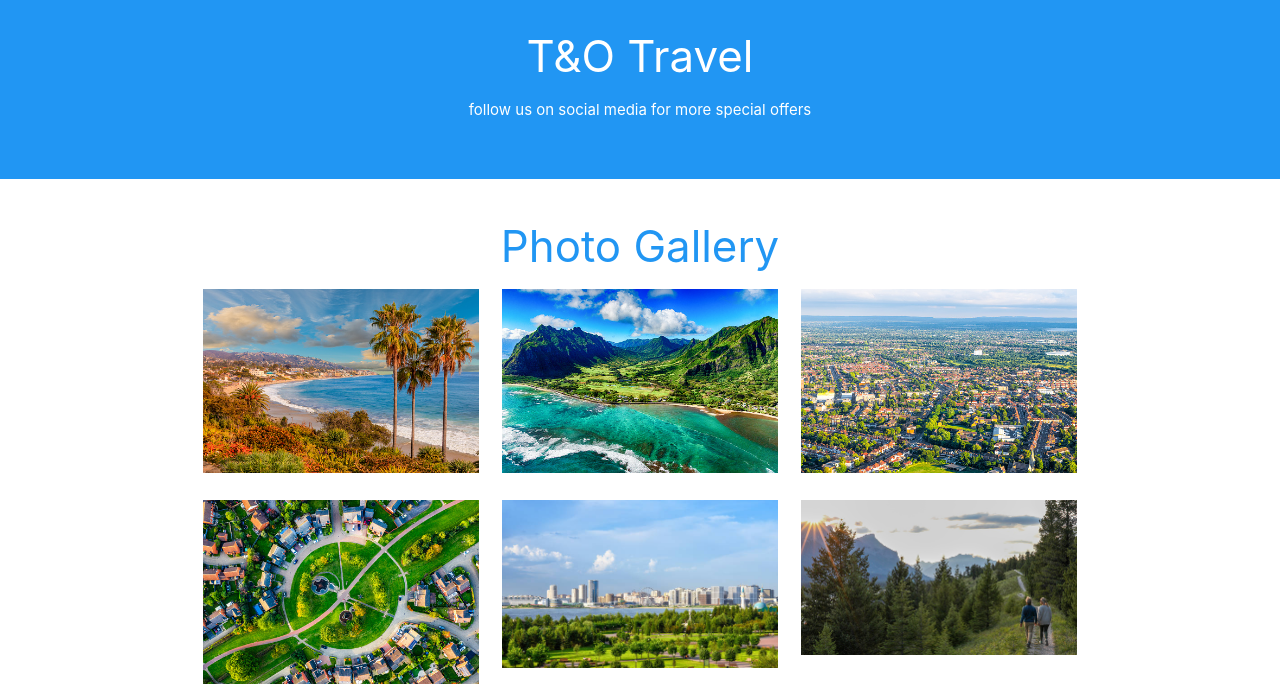
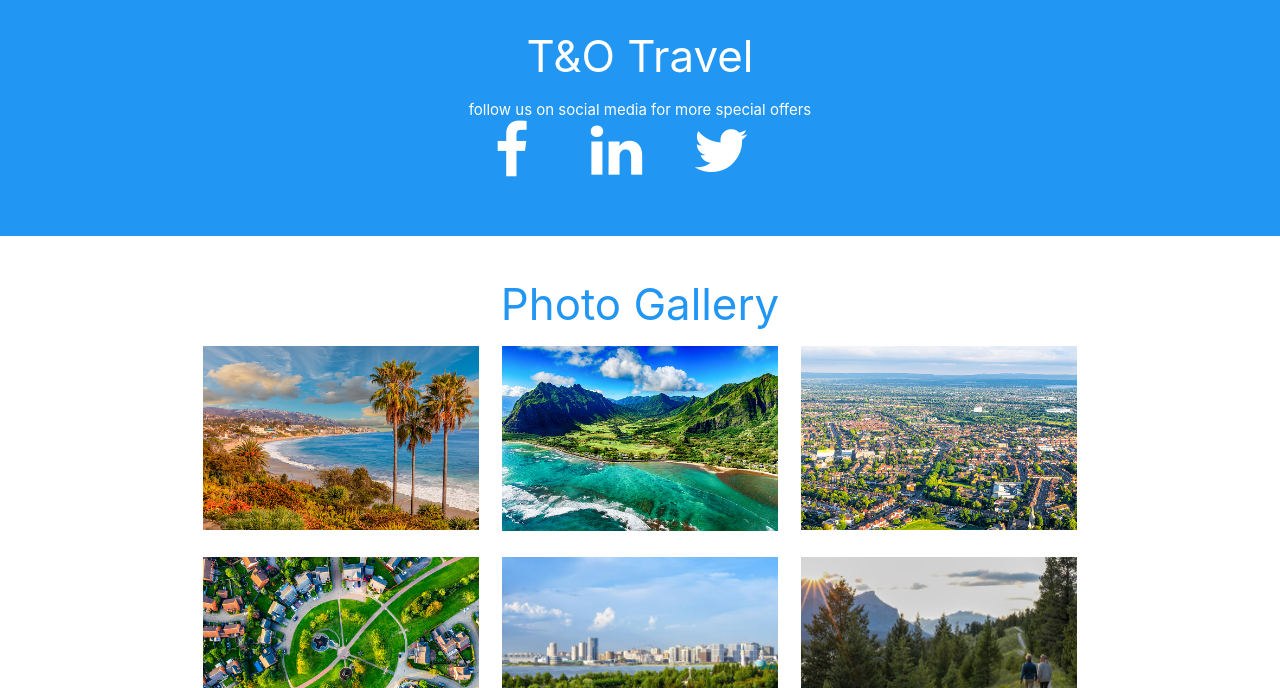
Before and after one commit to Tomiloba2/Travel-Theme, a website: page index.html in a window 1280 px wide. Shown: the part 1500-2188 px from the top of the page. Drawn offline with Linux system fonts and the light colour scheme.

Commit message:
added font-awesome icons

```diff
--- a/index.html
+++ b/index.html
@@ -4,7 +4,7 @@
     <meta charset="UTF-8">
     <meta http-equiv="X-UA-Compatible" content="IE=edge">
     <meta name="viewport" content="width=device-width, initial-scale=1.0">
-    <link rel="stylesheet" href="https://use.fontawesome.com/releases/v5.7.2/css/all.css">
+    <link rel="stylesheet" href="https://cdnjs.cloudflare.com/ajax/libs/font-awesome/4.4.0/css/font-awesome.min.css">
       <!--Import Google Icon Font-->
       <link href="https://fonts.googleapis.com/icon?family=Material+Icons" rel="stylesheet">
       <link rel="stylesheet" href="dist/css/materialize.min.css">
@@ -195,10 +195,12 @@
               follow us on social media for more special offers
             </p>
           </div>
-          <div class="col s12">
-            <a href="#" class="white-text"><i class="fa fa-facebook"></i></a>
-            <a href="#" class="white-text"><i class="fa fa-linkedin"></i></a>
-            <a href="#" class="white-text"><i class="fa fa-twitter"></i></a>
+          <div class="col s12 container">
+            <div class="row" style="margin-left:20vw;">
+              <a href="#" class="white-text"><i class="col m2 fa fa-facebook medium"></i></a>
+              <a href="#" class="white-text"><i class="col m2 fa fa-linkedin medium"></i></a>
+              <a href="#" class="white-text"><i class="col m2 fa fa-twitter medium"></i></a>
+            </div>
           </div>
         </div>
       </div>
```
